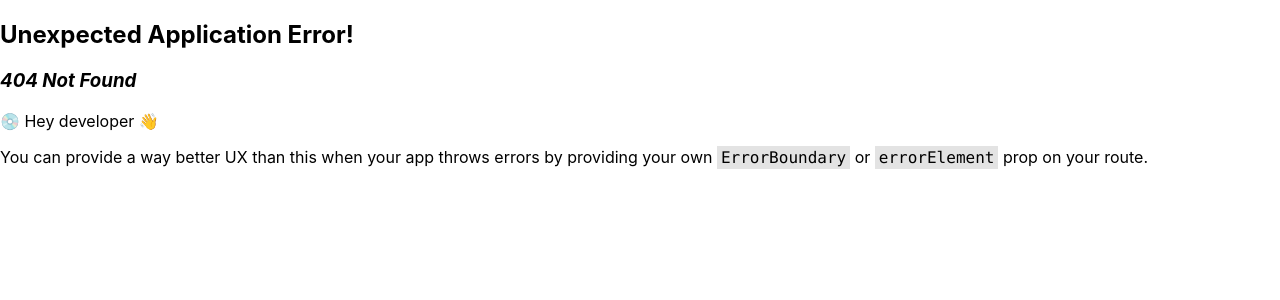
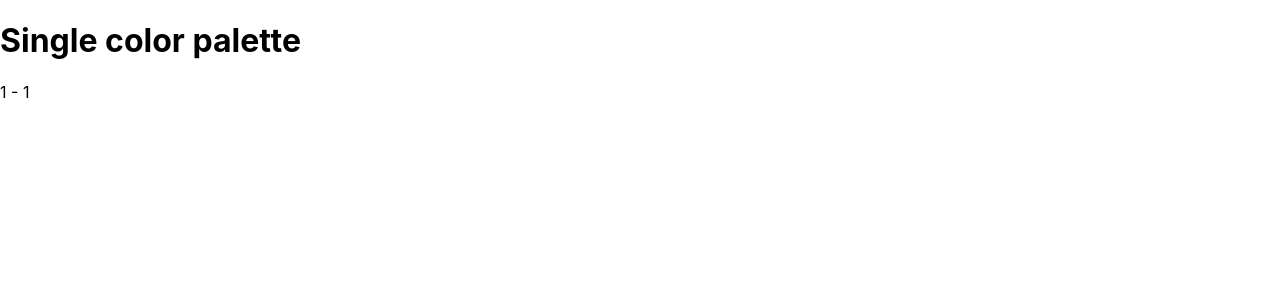
Before and after one commit to elciosato/react-colors-palette, a React (Create React App) app: page /palette/1/1 in a window 1280 px wide. Before the commit this address had no page. Shown: the top 300 px of the page. Built offline with nearby package versions, Linux system fonts and the light colour scheme.

Commit message:
Add SingleColorPalette and link

```diff
--- a/src/App.js
+++ b/src/App.js
@@ -4,6 +4,7 @@ import { seedColors } from "./seedColors";
 import { generatePalette } from "./colorHelpers";
 import CallPalette from "./CallPalette";
 import PaletteList from "./PaletteList";
+import SingleColorPalette from "./SingleColorPalette";
 
 function findPalette(id) {
   return seedColors.find((palette) => palette.id === id);
@@ -21,6 +22,10 @@ const router = createBrowserRouter([
     },
     element: <CallPalette />,
   },
+  {
+    path: "/palette/:paletteId/:colorId",
+    element: <SingleColorPalette />,
+  },
 ]);
 
 function App() {
--- a/src/ColorBox.js
+++ b/src/ColorBox.js
@@ -1,6 +1,7 @@
 import React, { Component } from "react";
 import "./ColorBox.css";
 import { CopyToClipboard } from "react-copy-to-clipboard";
+import { Link } from "react-router-dom";
 
 export default class ColorBox extends Component {
   constructor(props) {
@@ -35,7 +36,9 @@ export default class ColorBox extends Component {
             </div>
             <button className="copy-button">Copy</button>
           </div>
-          <span className="see-more">More</span>
+          <Link to={this.props.moreUrl} onClick={(e) => e.stopPropagation()}>
+            <span className="see-more">More</span>
+          </Link>
         </div>
       </CopyToClipboard>
     );
--- a/src/Palette.js
+++ b/src/Palette.js
@@ -29,6 +29,7 @@ export default class Palette extends Component {
           key={color.id}
           background={color[this.state.format]}
           name={color.name}
+          moreUrl={`/palette/${this.props.palette.id}/${color.id}`}
         />
       )
     );
--- /dev/null
+++ b/src/SingleColorPalette.js
@@ -0,0 +1,12 @@
+import { useParams } from "react-router-dom";
+export default function SingleColorPalette(props) {
+  let { paletteId, colorId } = useParams();
+  return (
+    <div>
+      <h1>Single color palette</h1>
+      <p>
+        {paletteId} - {colorId}
+      </p>
+    </div>
+  );
+}
```
